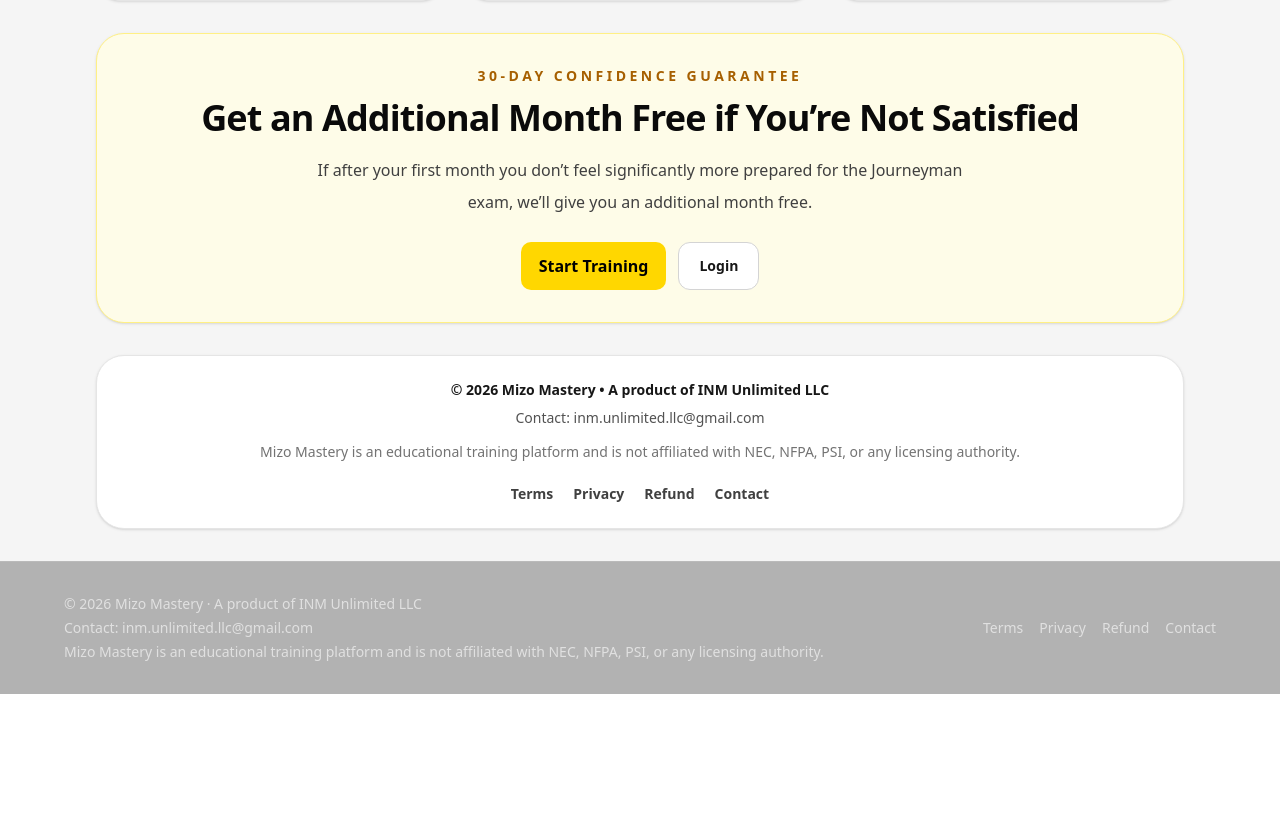
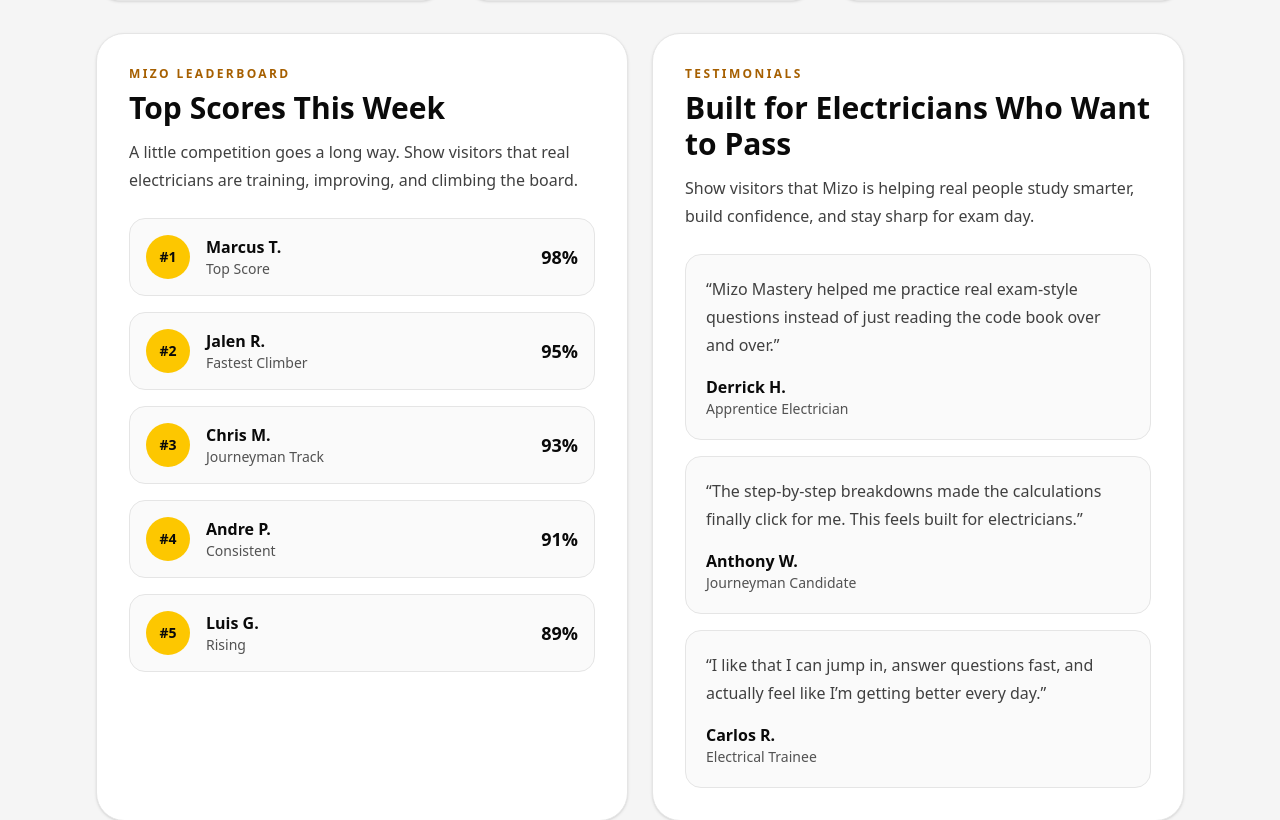
Before and after one commit to devaughndebouse-lgtm/mizo-web, a Next.js app: page / in a window 1280 px wide. Shown: the part 2330-3150 px from the top of the page. Before the commit the page ends 3024 px from the top, so only its background shows below. Built offline with nearby package versions, Linux system fonts and the light colour scheme.

Commit message:
Add leaderboard and testimonials to homepage

```diff
--- a/app/page.tsx
+++ b/app/page.tsx
@@ -59,6 +59,34 @@
   },
 ];
 
+const LEADERBOARD = [
+  { name: "Marcus T.", score: "98%", badge: "Top Score" },
+  { name: "Jalen R.", score: "95%", badge: "Fastest Climber" },
+  { name: "Chris M.", score: "93%", badge: "Journeyman Track" },
+  { name: "Andre P.", score: "91%", badge: "Consistent" },
+  { name: "Luis G.", score: "89%", badge: "Rising" },
+];
+
+const TESTIMONIALS = [
+  {
+    name: "Derrick H.",
+    role: "Apprentice Electrician",
+    quote:
+      "Mizo Mastery helped me practice real exam-style questions instead of just reading the code book over and over.",
+  },
+  {
+    name: "Anthony W.",
+    role: "Journeyman Candidate",
+    quote:
+      "The step-by-step breakdowns made the calculations finally click for me. This feels built for electricians.",
+  },
+  {
+    name: "Carlos R.",
+    role: "Electrical Trainee",
+    quote:
+      "I like that I can jump in, answer questions fast, and actually feel like I’m getting better every day.",
+  },
+];
 function LandingInner() {
   const demoQuestion = useMemo(() => {
     const index = Math.floor(Math.random() * DEMO_QUESTIONS.length);
@@ -327,6 +355,82 @@
           ))}
         </section>
 
+        <section className="grid gap-6 lg:grid-cols-2">
+          <div className="rounded-[28px] border border-neutral-200 bg-white p-6 shadow-sm sm:p-8">
+            <div className="text-xs font-bold uppercase tracking-[0.2em] text-yellow-700">
+              Mizo Leaderboard
+            </div>
+            <h2 className="mt-2 text-3xl font-black text-neutral-950">
+              Top Scores This Week
+            </h2>
+            <p className="mt-3 text-sm leading-7 text-neutral-700 sm:text-base">
+              A little competition goes a long way. Show visitors that real
+              electricians are training, improving, and climbing the board.
+            </p>
+
+            <div className="mt-6 space-y-4">
+              {LEADERBOARD.map((entry, index) => (
+                <div
+                  key={entry.name}
+                  className="flex items-center justify-between rounded-2xl border border-neutral-200 bg-neutral-50 px-4 py-4"
+                >
+                  <div className="flex items-center gap-4">
+                    <div className="flex h-11 w-11 items-center justify-center rounded-full bg-yellow-400 text-sm font-black text-neutral-950">
+                      #{index + 1}
+                    </div>
+                    <div>
+                      <p className="text-base font-bold text-neutral-950">
+                        {entry.name}
+                      </p>
+                      <p className="text-sm text-neutral-600">{entry.badge}</p>
+                    </div>
+                  </div>
+
+                  <div className="text-right">
+                    <p className="text-lg font-black text-neutral-950">
+                      {entry.score}
+                    </p>
+                  </div>
+                </div>
+              ))}
+            </div>
+          </div>
+
+          <div className="rounded-[28px] border border-neutral-200 bg-white p-6 shadow-sm sm:p-8">
+            <div className="text-xs font-bold uppercase tracking-[0.2em] text-yellow-700">
+              Testimonials
+            </div>
+            <h2 className="mt-2 text-3xl font-black text-neutral-950">
+              Built for Electricians Who Want to Pass
+            </h2>
+            <p className="mt-3 text-sm leading-7 text-neutral-700 sm:text-base">
+              Show visitors that Mizo is helping real people study smarter,
+              build confidence, and stay sharp for exam day.
+            </p>
+
+            <div className="mt-6 space-y-4">
+              {TESTIMONIALS.map((testimonial) => (
+                <div
+                  key={testimonial.name}
+                  className="rounded-2xl border border-neutral-200 bg-neutral-50 p-5"
+                >
+                  <p className="text-sm leading-7 text-neutral-700 sm:text-base">
+                    “{testimonial.quote}”
+                  </p>
+                  <div className="mt-4">
+                    <p className="font-bold text-neutral-950">
+                      {testimonial.name}
+                    </p>
+                    <p className="text-sm text-neutral-600">
+                      {testimonial.role}
+                    </p>
+                  </div>
+                </div>
+              ))}
+            </div>
+          </div>
+        </section>
+
         <section className="rounded-[28px] border border-yellow-200 bg-yellow-50 p-6 text-center shadow-sm sm:p-8">
           <div className="text-xs font-bold uppercase tracking-[0.25em] text-yellow-700 sm:text-sm">
             30-Day Confidence Guarantee
```
